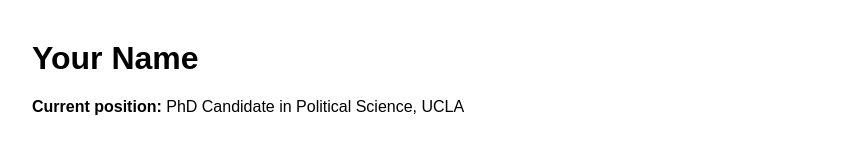
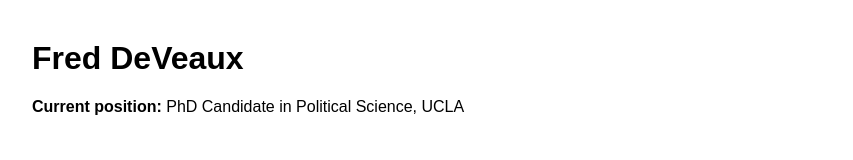
Before and after one commit to fdeveaux/fdeveaux.github.io, a plain HTML site: page index.html in a window 1280 px wide. Shown: the top 160 px of the page, without its empty margins (8-861 px from the left). Drawn offline with Linux system fonts and the light colour scheme.

Commit message:
Update index.html

```diff
--- a/index.html
+++ b/index.html
@@ -2,7 +2,7 @@
 <html lang="en">
 <head>
   <meta charset="UTF-8">
-  <title>Your Name</title>
+  <title>Fred DeVeaux</title>
   <style>
     body { font-family: Arial, sans-serif; margin: 40px; max-width: 800px; }
     h1 { font-size: 2em; }
@@ -11,7 +11,7 @@
   </style>
 </head>
 <body>
-  <h1>Your Name</h1>
+  <h1>Fred DeVeaux</h1>
   <p><strong>Current position:</strong> PhD Candidate in Political Science, UCLA</p>
 
   <h2>Bio</h2>
```
